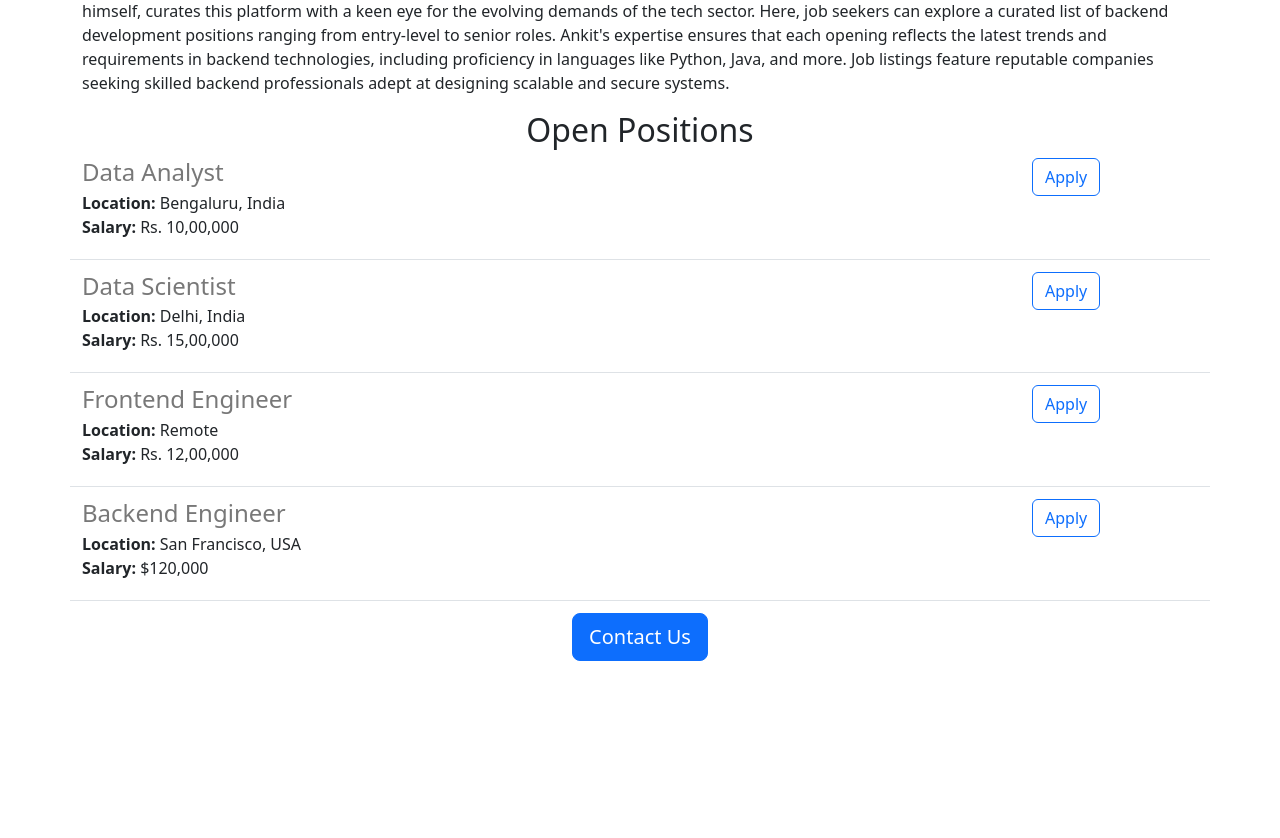
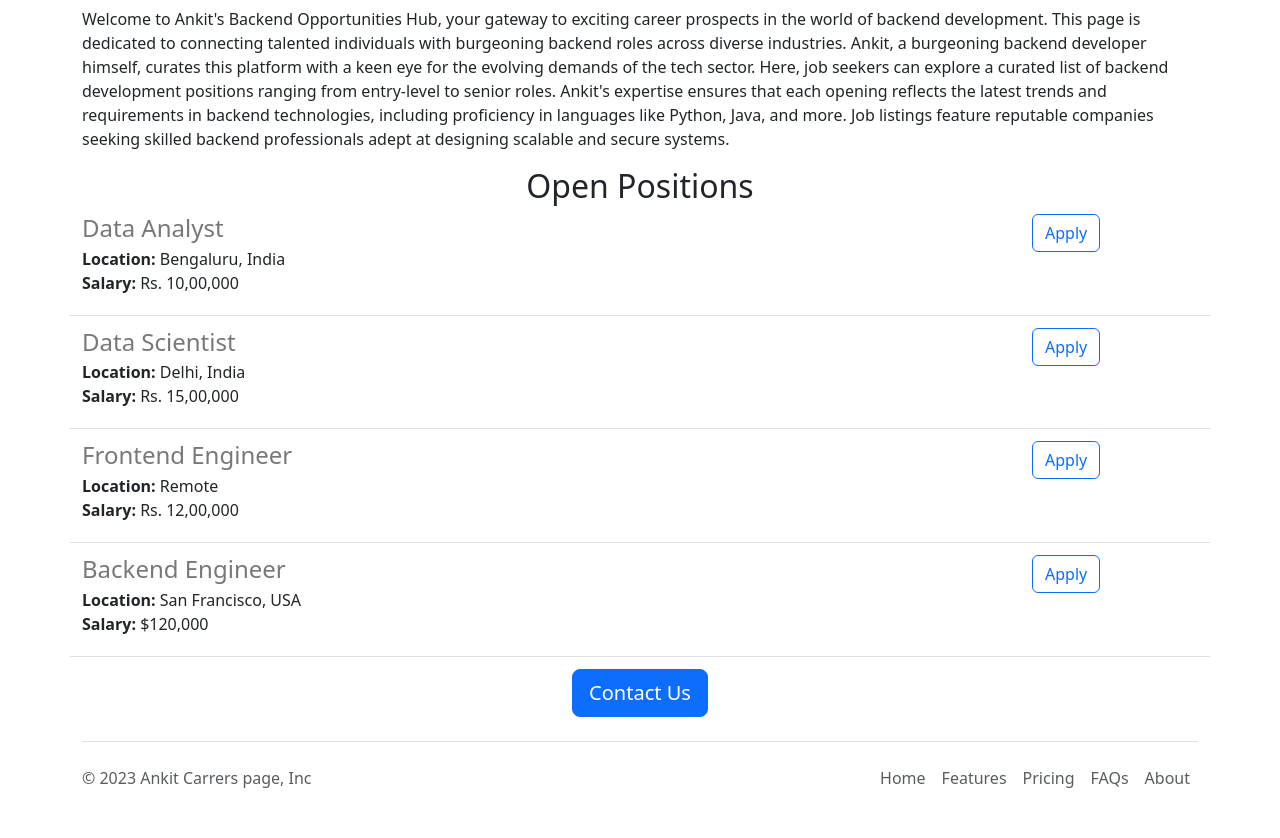
Before and after one commit to topgun007-oss/careers-website-v2, a Flask app: page / in a window 1280 px wide. Shown: the part 451-1289 px from the top of the page. Before the commit the page ends 1112 px from the top, so only its background shows below. Run offline with Flask 3, Linux system fonts and the light colour scheme.

Commit message:
asthetic work

```diff
--- /dev/null
+++ b/templates/footer.html
@@ -0,0 +1,17 @@
+<div class="container">
+  <footer class="d-flex flex-wrap justify-content-between align-items-center py-3 my-4 border-top">
+    <p class="col-md-4 mb-0 text-body-secondary">&copy; 2023 Ankit Carrers page, Inc</p>
+
+    <a href="/" class="col-md-4 d-flex align-items-center justify-content-center mb-3 mb-md-0 me-md-auto link-body-emphasis text-decoration-none">
+      <svg class="bi me-2" width="40" height="32"><use xlink:href="#bootstrap"/></svg>
+    </a>
+
+    <ul class="nav col-md-4 justify-content-end">
+      <li class="nav-item"><a href="#" class="nav-link px-2 text-body-secondary">Home</a></li>
+      <li class="nav-item"><a href="#" class="nav-link px-2 text-body-secondary">Features</a></li>
+      <li class="nav-item"><a href="#" class="nav-link px-2 text-body-secondary">Pricing</a></li>
+      <li class="nav-item"><a href="#" class="nav-link px-2 text-body-secondary">FAQs</a></li>
+      <li class="nav-item"><a href="#" class="nav-link px-2 text-body-secondary">About</a></li>
+    </ul>
+  </footer>
+</div>
--- a/templates/home.html
+++ b/templates/home.html
@@ -10,6 +10,7 @@
 
   </head>
   <body>
+    {% include 'nav.html' %}
     <div class = "container">
      <h1 class = "text-center">Ankit Careers</h1>
     <img class ="img-fluid" id="ban" src="static/banner.jpg">
@@ -32,6 +33,7 @@
       </div>
 
       </div>
+    {%include 'footer.html'%}
 
   </body>
 
--- /dev/null
+++ b/templates/nav.html
@@ -0,0 +1,11 @@
+<nav class="navbar bg-body-tertiary fixed-top bg-white" >
+  <div class="container-fluid">
+    <a class="navbar-brand" href="#">
+      <img src="/static/logo.svg" alt="Logo" width="30" height="24" class="d-inline-block align-text-top">
+      Ankit
+    </a>
+  </div>
+</nav>
+<div style ="height:56px">
+
+</div>
```
Also changed, not shown: static/logo.svg (added).
